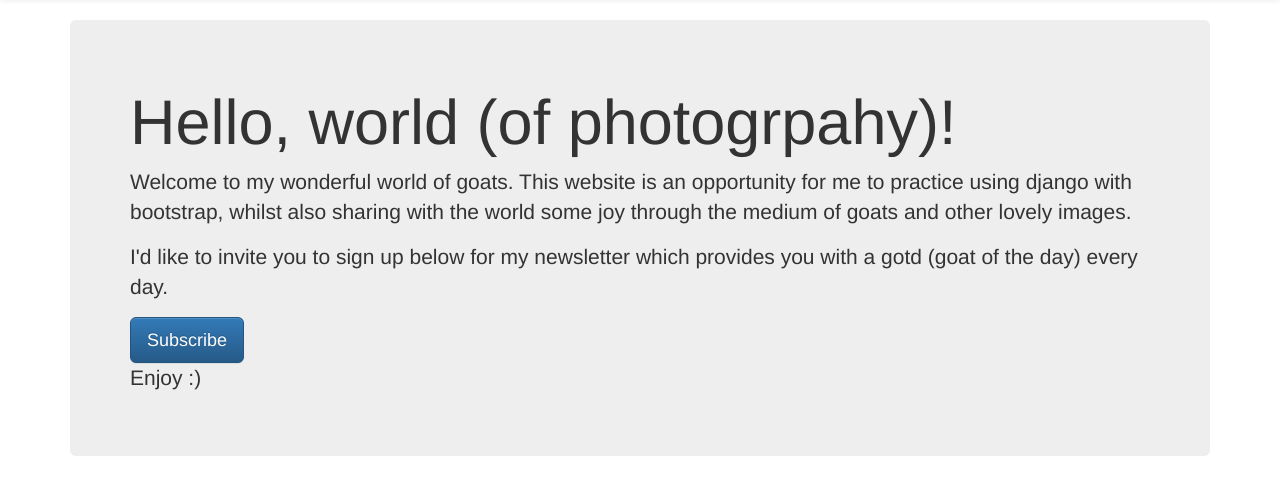
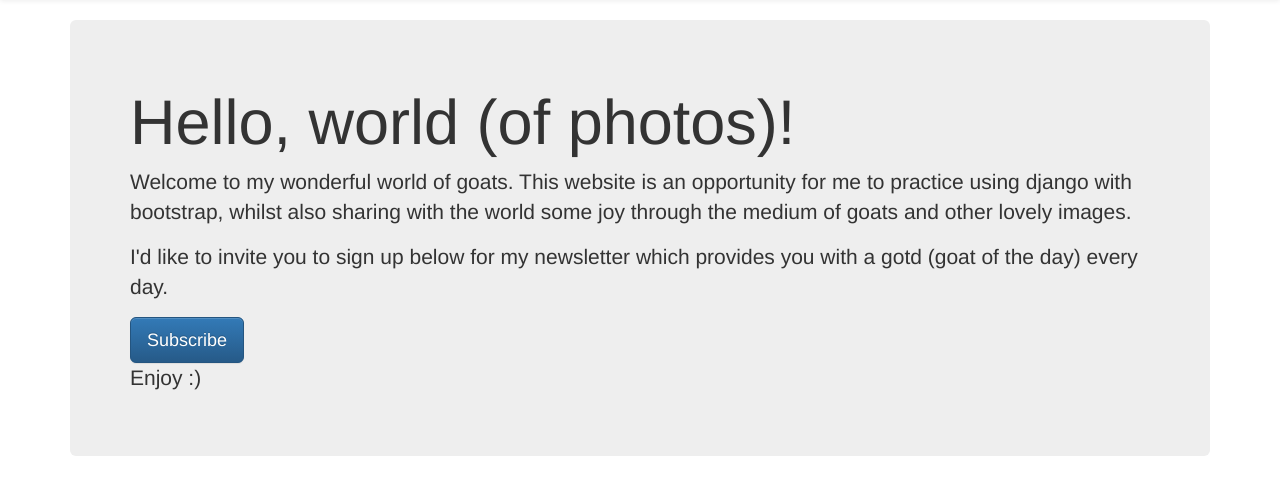
Before and after one commit to BruvaJ/daily-image, a Django app: page / in a window 1280 px wide. Shown: the part 51-546 px from the top of the page. Run offline with Django 3.2, Linux system fonts and the light colour scheme; some libraries are stand-ins or nearby versions.

Commit message:
Fix typo on main page

```diff
--- a/templates/goat_app/index.html
+++ b/templates/goat_app/index.html
@@ -1,7 +1,7 @@
 {% extends "base.html" %}
   {% block body_block %}
   <div class="jumbotron">
-    <h1>Hello, world (of photogrpahy)!</h1>
+    <h1>Hello, world (of photos)!</h1>
     <p>Welcome to my wonderful world of goats{% if user.is_authenticated %} {{ user.get_username }}{% endif %}. This website is an
       opportunity for me to practice using django with bootstrap,
       whilst also sharing with the world some joy through the medium of goats and other lovely images.</p>
```
